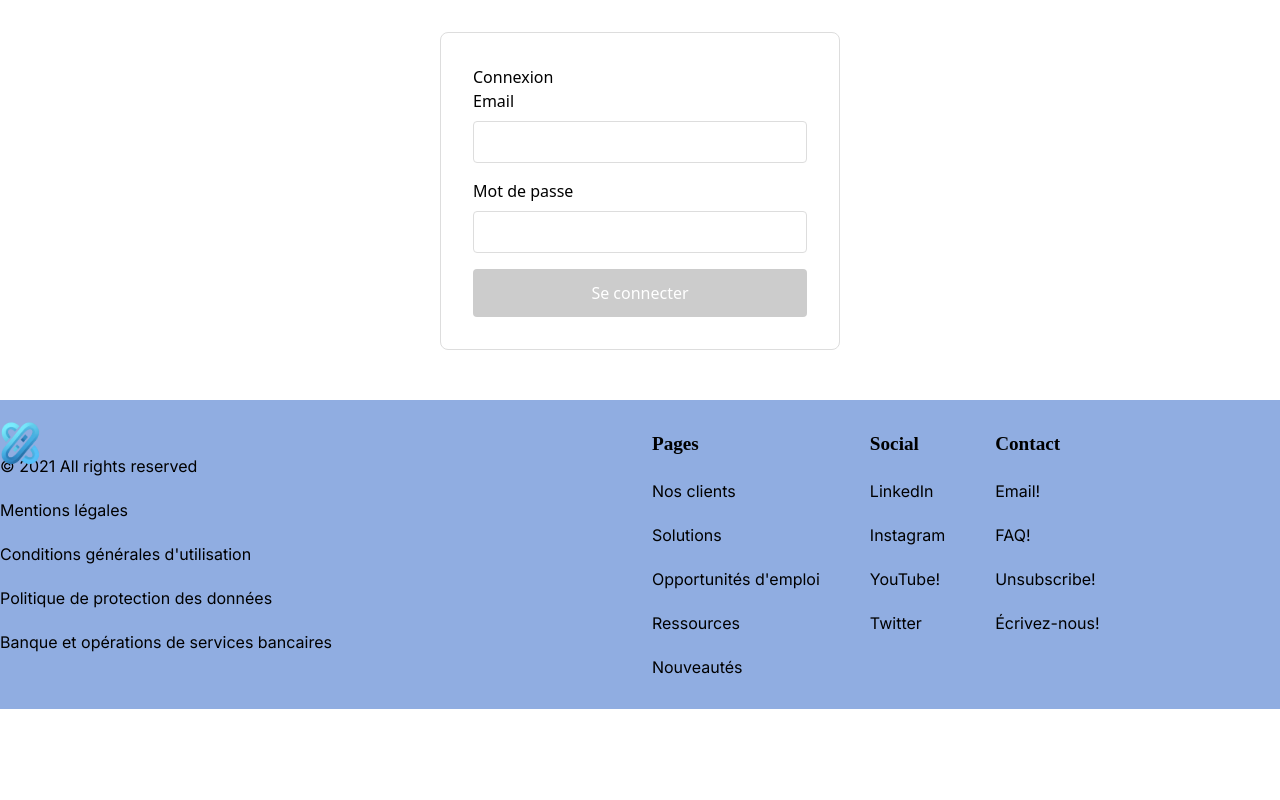
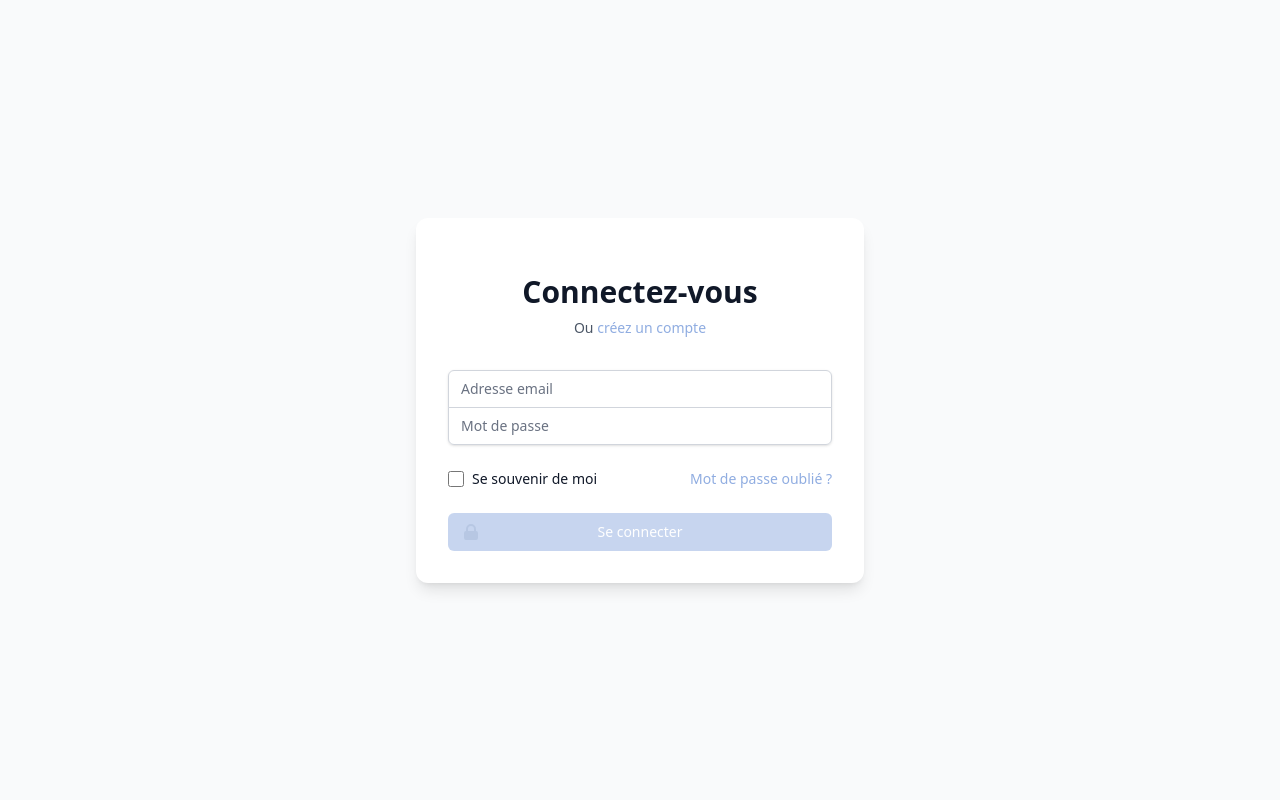
Before and after one commit to Russell-Sedj/AleniaUI, an Angular app: page /login in a window 1280 px wide. Shown: the top 800 px of the page. Built offline with nearby package versions, Linux system fonts and the light colour scheme; a web font is replaced by a local one.

Commit message:
Revamp login component with new design, improved error message display, and updated styles

```diff
--- a/src/app/pages/auth/login/login.component.html
+++ b/src/app/pages/auth/login/login.component.html
@@ -1,30 +1,131 @@
-<div class="auth-container">
-  <h2>Connexion</h2>
-  <div class="error-message" *ngIf="errorMessage">
-    {{ errorMessage }}
+<div
+  class="min-h-screen flex items-center justify-center bg-gray-50 py-12 px-4 sm:px-6 lg:px-8"
+>
+  <div class="max-w-md w-full space-y-8 bg-white p-8 rounded-xl shadow-lg">
+    <!-- Logo/Title section -->
+    <div class="text-center">
+      <h2 class="mt-6 text-3xl font-extrabold text-gray-900">Connectez-vous</h2>
+      <p class="mt-2 text-sm text-gray-600">
+        Ou
+        <a
+          href="#"
+          class="font-medium text-[#90ade1] hover:text-[#7291c8] transition-colors duration-300"
+        >
+          créez un compte
+        </a>
+      </p>
     </div>
-  <form #loginForm="ngForm" (ngSubmit)="onSubmit(loginForm)">
-    <div class="form-group">
-      <label for="email">Email</label>
+
+    <!-- Error message -->
+    <div
+      *ngIf="errorMessage"
+      class="bg-red-50 border-l-4 border-red-400 p-4 mb-4 rounded-md"
+    >
+      <div class="flex">
+        <div class="flex-shrink-0">
+          <!-- Heroicon name: x-circle -->
+          <svg
+            class="h-5 w-5 text-red-400"
+            xmlns="http://www.w3.org/2000/svg"
+            viewBox="0 0 20 20"
+            fill="currentColor"
+          >
+            <path
+              fill-rule="evenodd"
+              d="M10 18a8 8 0 100-16 8 8 0 000 16zM8.707 7.293a1 1 0 00-1.414 1.414L8.586 10l-1.293 1.293a1 1 0 101.414 1.414L10 11.414l1.293 1.293a1 1 0 001.414-1.414L11.414 10l1.293-1.293a1 1 0 00-1.414-1.414L10 8.586 8.707 7.293z"
+              clip-rule="evenodd"
+            />
+          </svg>
+        </div>
+        <div class="ml-3">
+          <p class="text-sm text-red-600">{{ errorMessage }}</p>
+        </div>
+      </div>
+    </div>
+
+    <!-- Login form -->
+    <form
+      #loginForm="ngForm"
+      (ngSubmit)="onSubmit(loginForm)"
+      class="mt-8 space-y-6"
+    >
+      <div class="rounded-md shadow-sm -space-y-px">
+        <div>
+          <label for="email" class="sr-only">Email</label>
           <input
-        type="email"
             id="email"
             name="email"
+            type="email"
             [(ngModel)]="model.email"
             required
             email
+            class="appearance-none rounded-none relative block w-full px-3 py-2 border border-gray-300 placeholder-gray-500 text-gray-900 rounded-t-md focus:outline-none focus:ring-[#90ade1] focus:border-[#90ade1] focus:z-10 sm:text-sm"
+            placeholder="Adresse email"
           />
         </div>
-    <div class="form-group">
-      <label for="password">Mot de passe</label>
+        <div>
+          <label for="password" class="sr-only">Mot de passe</label>
           <input
-        type="password"
             id="password"
             name="motDePass"
+            type="password"
             [(ngModel)]="model.motDePass"
             required
+            class="appearance-none rounded-none relative block w-full px-3 py-2 border border-gray-300 placeholder-gray-500 text-gray-900 rounded-b-md focus:outline-none focus:ring-[#90ade1] focus:border-[#90ade1] focus:z-10 sm:text-sm"
+            placeholder="Mot de passe"
           />
         </div>
-    <button type="submit" [disabled]="!loginForm.valid">Se connecter</button>
+      </div>
+
+      <div class="flex items-center justify-between">
+        <div class="flex items-center">
+          <input
+            id="remember-me"
+            name="remember-me"
+            type="checkbox"
+            class="h-4 w-4 text-[#90ade1] focus:ring-[#90ade1] border-gray-300 rounded"
+          />
+          <label for="remember-me" class="ml-2 block text-sm text-gray-900">
+            Se souvenir de moi
+          </label>
+        </div>
+
+        <div class="text-sm">
+          <a
+            href="#"
+            class="font-medium text-[#90ade1] hover:text-[#7291c8] transition-colors duration-300"
+          >
+            Mot de passe oublié ?
+          </a>
+        </div>
+      </div>
+
+      <div>
+        <button
+          type="submit"
+          [disabled]="!loginForm.valid"
+          [ngClass]="{ 'opacity-50 cursor-not-allowed': !loginForm.valid }"
+          class="group relative w-full flex justify-center py-2 px-4 border border-transparent text-sm font-medium rounded-md text-white bg-[#90ade1] hover:bg-[#7291c8] focus:outline-none focus:ring-2 focus:ring-offset-2 focus:ring-[#90ade1] transition-colors duration-300"
+        >
+          <span class="absolute left-0 inset-y-0 flex items-center pl-3">
+            <!-- Heroicon name: lock-closed -->
+            <svg
+              class="h-5 w-5 text-[#7291c8] group-hover:text-[#90ade1]"
+              xmlns="http://www.w3.org/2000/svg"
+              viewBox="0 0 20 20"
+              fill="currentColor"
+              aria-hidden="true"
+            >
+              <path
+                fill-rule="evenodd"
+                d="M5 9V7a5 5 0 0110 0v2a2 2 0 012 2v5a2 2 0 01-2 2H5a2 2 0 01-2-2v-5a2 2 0 012-2zm8-2v2H7V7a3 3 0 016 0z"
+                clip-rule="evenodd"
+              />
+            </svg>
+          </span>
+          Se connecter
+        </button>
+      </div>
     </form>
   </div>
+</div>
--- a/src/app/pages/auth/login/login.component.ts
+++ b/src/app/pages/auth/login/login.component.ts
@@ -9,7 +9,7 @@ import { CommonModule } from '@angular/common';
   standalone: true,
   imports: [CommonModule, FormsModule],
   templateUrl: './login.component.html',
-  styleUrls: ['./login.component.css'],
+  styleUrls: [],
 })
 export class LoginComponent {
   errorMessage: string = '';
```
Lines whose indentation alone changed are shown as unchanged.
